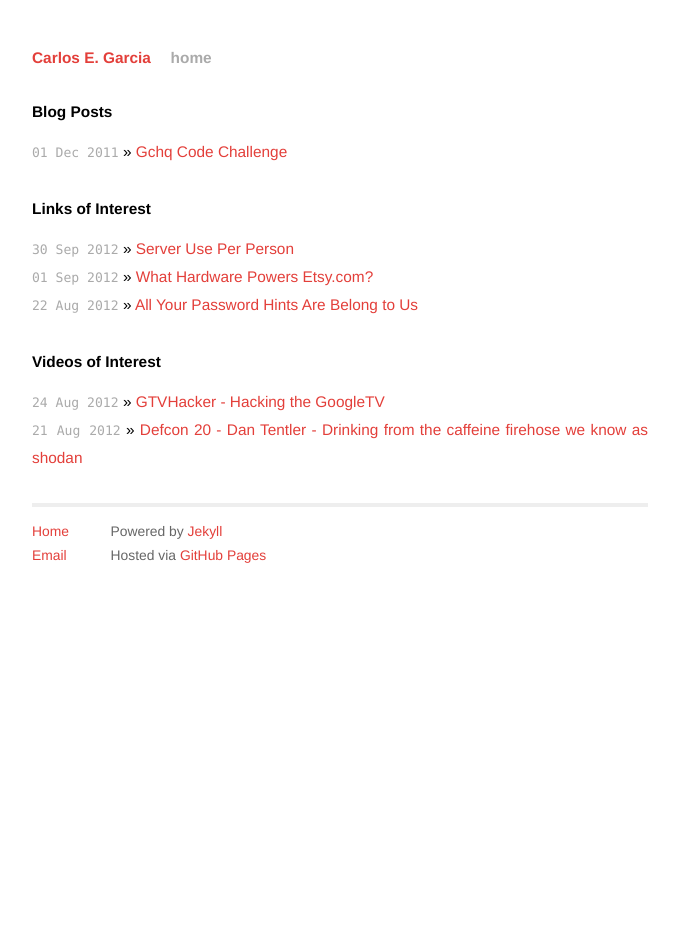
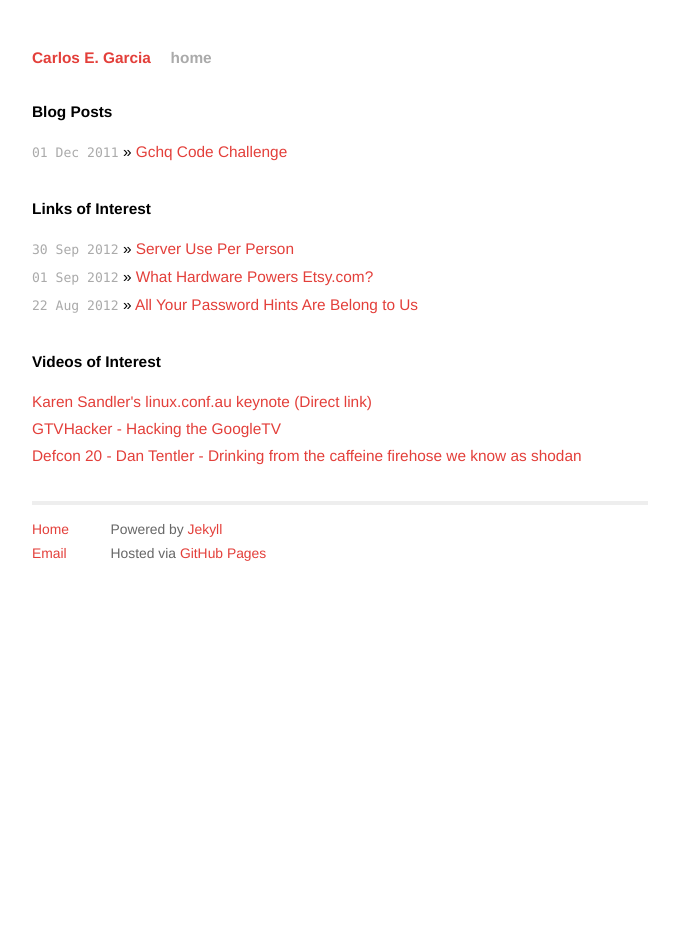
Before and after one commit to cgar/cgar.github.com, a Jekyll site: the page built from index.html, in a window 1280 px wide. Shown: the whole page, without its empty margins (300-979 px from the left). Built offline with Jekyll 4.4.1, drawn with Linux system fonts in a browser that asks for light colours; Markdown is read by kramdown in place of the engine named in the settings.

Commit message:
Karen Sandler Keynote

```diff
--- a/index.html
+++ b/index.html
@@ -20,7 +20,8 @@ title: Carlos E. Garcia
 
   <h1>Videos of Interest</h1>
   <ul class="posts">
-     <li><span>24 Aug 2012</span> &raquo; <a href="http://vimeo.com/48177666">GTVHacker - Hacking the  GoogleTV</a></li>
-     <li><span>21 Aug 2012</span> &raquo; <a href="https://www.youtube.com/watch?v=5cWck_xcH64">Defcon 20 - Dan Tentler - Drinking from the caffeine firehose we know as shodan</a></li>
+      <li><a href="http://mirror.internode.on.net/pub/linux.conf.au/2012/Keynote_Karen_Sandler.ogv">Karen Sandler's linux.conf.au keynote (Direct link)</a></li>
+     <li><a href="http://vimeo.com/48177666">GTVHacker - Hacking the  GoogleTV</a></li>
+     <li><a href="https://www.youtube.com/watch?v=5cWck_xcH64">Defcon 20 - Dan Tentler - Drinking from the caffeine firehose we know as shodan</a></li>
 
 </div>
```
